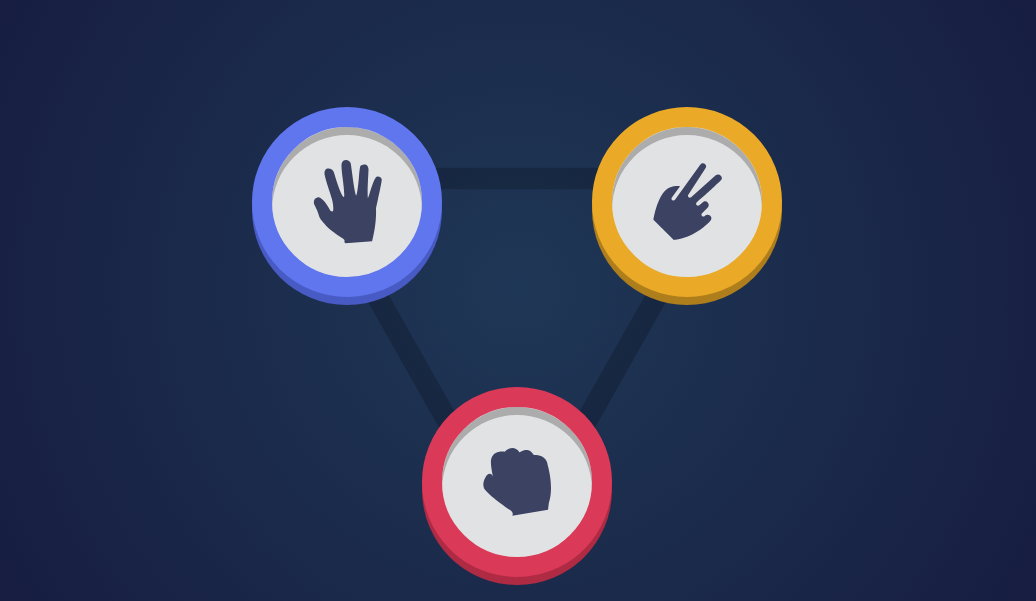
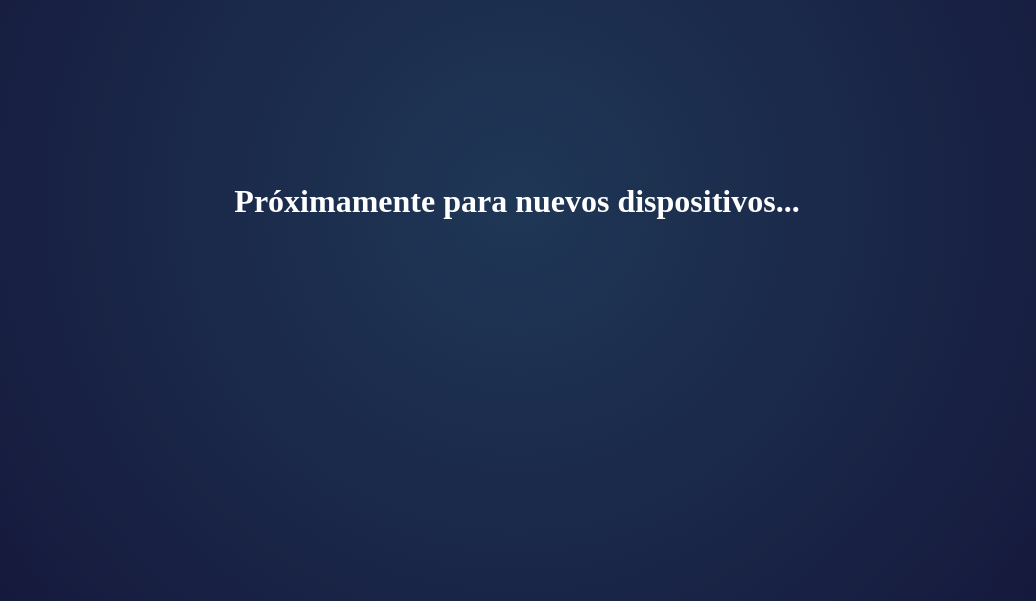
Before and after one commit to mangelgl/rocker-paper-scissors-game, a plain HTML site: page index.html in a window 1280 px wide. Shown: the part 199-800 px from the top of the page, without its empty margins (123-1159 px from the left). Drawn offline with Linux system fonts and the light colour scheme.

Commit message:
Actualización Inicio Pantalla Mantenimiento

```diff
--- a/script.js
+++ b/script.js
@@ -1,3 +1,15 @@
+const widthScreen = window.screen.width;
+const heightScreen = window.screen.height;
+
+if ( widthScreen < 1920 || heightScreen < 1080 ) {
+    document.getElementsByTagName('body')[0].innerHTML =
+    '<div style="width: 100vw; height: 100vh;" class="flex flex-col"><h1 style="color: white;">Próximamente para nuevos dispositivos...</h1></div>';
+
+    document.getElementsByTagName('body')[0].style.width = '100vw';
+    document.getElementsByTagName('body')[0].style.margin = 0;
+    document.getElementsByTagName('body')[0].style.padding = 0;
+}
+
 const hands = ["rock", "paper", "scissors"];
 const winners = {
     "rock" : "scissors",
--- a/styles.css
+++ b/styles.css
@@ -1,5 +1,9 @@
 @import url('https://fonts.googleapis.com/css2?family=Barlow+Semi+Condensed:ital,wght@0,100;0,200;0,300;0,400;0,500;0,600;0,700;0,800;0,900;1,100;1,200;1,300;1,400;1,500;1,600;1,700;1,800;1,900&display=swap');
-* { padding: 0; margin: 0; }
+* {
+    margin:     0;
+    padding:    0;
+    box-sizing: border-box;
+}
 
 html {
     background: radial-gradient(circle at center, #1f3756, #141539);
@@ -136,7 +140,7 @@ footer {
 }
 
 .second-row {
-    margin-top: 30px;
+    margin-top: 100px;
 }
 
 
@@ -252,7 +256,7 @@ footer {
 }
 
 .modal {
-    width: 320px;
+    width: 420px;
     height: auto;
     z-index: 1;
     padding: 40px;
```
